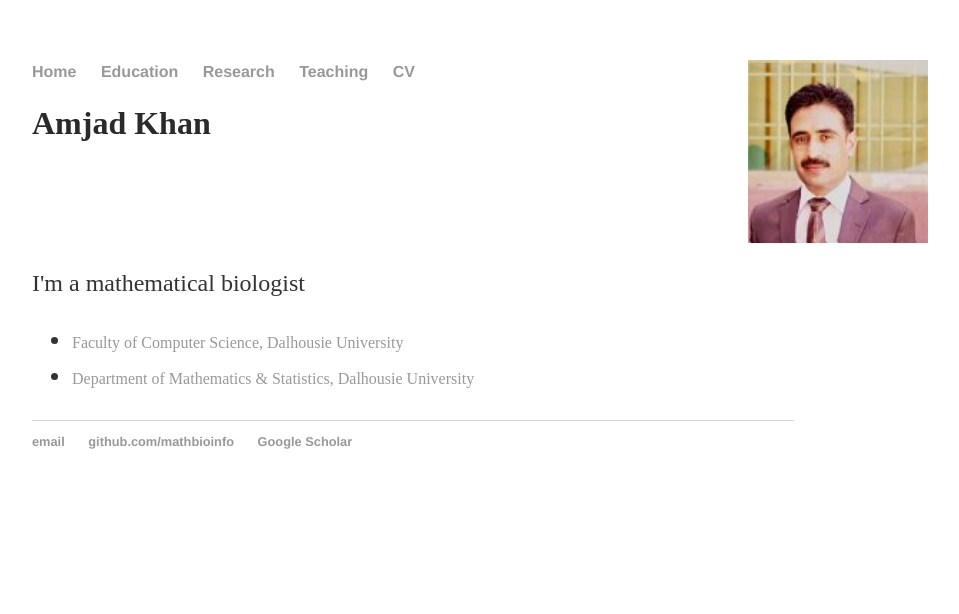
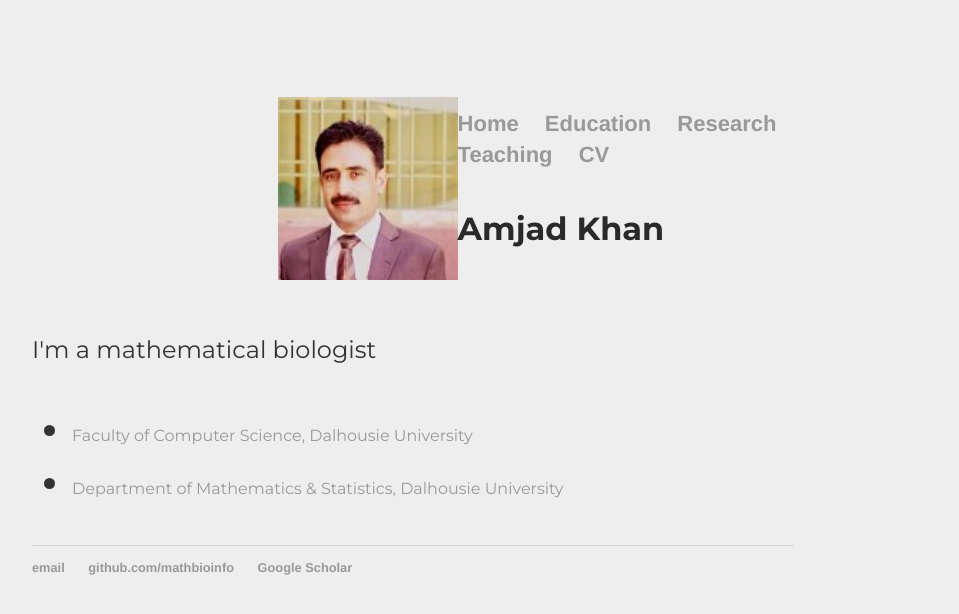
Before and after one commit to MathBioInfo/amjadkhan, a Jekyll site: the page index.html, which Jekyll copies as it is, in a window 1280 px wide. Shown: the top 614 px of the page, without its empty margins (160-1119 px from the left). Built offline with Jekyll 4.4.1, drawn with Linux system fonts in a browser that asks for light colours.

Commit message:
Update index.html

```diff
--- a/index.html
+++ b/index.html
@@ -1,8 +1,34 @@
 <!DOCTYPE html>
 <html>
-	<head>
-		<title>Amjad Khan</title>
+<meta http-equiv="Cache-Control" content="no-cache, no-store, must-revalidate"/>
+<meta http-equiv="Pragma" content="no-cache"/>
+<meta http-equiv="Expires" content="0"/>
+<head>
+
+  <meta http-equiv="CONTENT-TYPE" content="text/html; charset=windows-1252">
+<link href='https://fonts.googleapis.com/css?family=Montserrat:400,700&subset=latin,latin-ext' rel='stylesheet' type='text/css' />
+<link href='https://fonts.googleapis.com/css?family=Montserrat:400,700&subset=latin,latin-ext' rel='stylesheet' type='text/css' />
+<link href='https://fonts.googleapis.com/css?family=Montserrat:400,700&subset=latin,latin-ext' rel='stylesheet' type='text/css' />
+<link href='https://fonts.googleapis.com/css?family=Montserrat:400,700&subset=latin,latin-ext' rel='stylesheet' type='text/css' />
+<link href='https://fonts.googleapis.com/css?family=Lora:400,700,400italic,700italic&subset=latin,latin-ext' rel='stylesheet' type='text/css' />
+<style>
+body {
+    font-family: 'Montserrat';font-size: 22px;
+}
+</style>
+<head>
+<title>Amjad Khan</title>
+<meta http-equiv="Content-Language" content="en-us">
+</head>
+<body dir="ltr" lang="en-US" bgcolor="#EEEEEE">
+<br>
+<table border="0" cellpadding="0" cellspacing="0" width="95%">
+<tbody>
+ <tr>
+<td width="50%">
 		<img src="images/amjadkhan.jfif" style="float: right; width: 180px; margin-left: 15px;">
+</td>
+<td width="100%">
 		<link rel="stylesheet" type="text/css" href="css/main.css">
 	</head>
 	<body>
```
